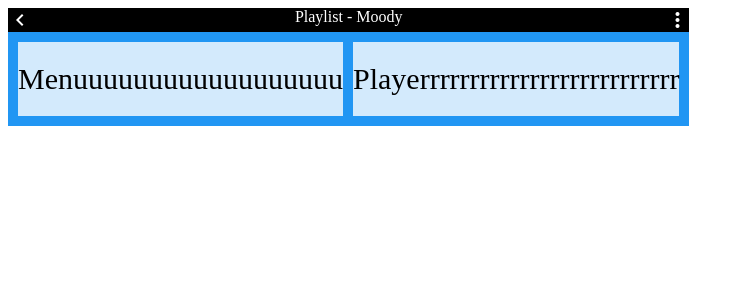
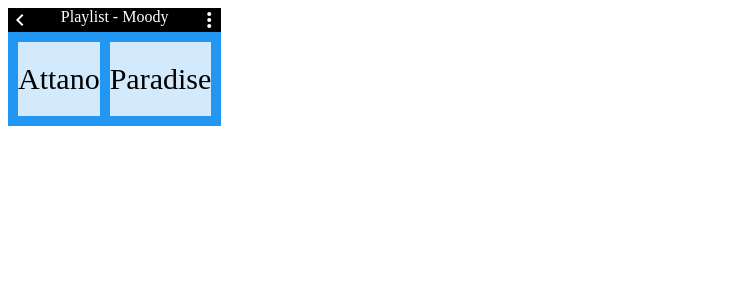
Before and after one commit to KerrikTheCleric/react-media-player, a React (Vite) app: page / in a window 1280 px wide. Shown: the top 300 px of the page, without its empty margins (0-744 px from the left). Built offline with nearby package versions, Linux system fonts and the light colour scheme.

Commit message:
Content from data

```diff
--- a/src/App.css
+++ b/src/App.css
@@ -1 +1,3 @@
-#wrapper { float: left; }
+#wrapper {
+    float: left;
+}
--- a/src/App.tsx
+++ b/src/App.tsx
@@ -2,6 +2,7 @@ import { ReactElement } from "react";
 import { Navbar } from "./components/Navbar";
 import { GridContainer } from "./components/GridContainer";
 import "./App.css";
+import { tracks } from "./data";
 
 export function App(): ReactElement {
 
@@ -9,7 +10,7 @@ export function App(): ReactElement {
     <>
       <div id="wrapper">
         <Navbar />
-        <GridContainer />
+        <GridContainer data={tracks.data} />
       </div>
     </>
   );
--- a/src/components/GridContainer.tsx
+++ b/src/components/GridContainer.tsx
@@ -1,14 +1,17 @@
 import { ReactElement } from "react";
 import { Navbar} from "./Navbar";
-
+import { ITrackMenuItemList } from "../interfaces";
 
 import "./GridContainer.css";
 
-export function GridContainer(): ReactElement {
+
+export function GridContainer({data}: ITrackMenuItemList): ReactElement {
+
+
     return (
         <div className="grid-container">
-            <div className="item1">Menuuuuuuuuuuuuuuuuuu</div>
-            <div className="item2">Playerrrrrrrrrrrrrrrrrrrrrrrrrr</div>
+            <div className="item1">{data[0].artist}</div>
+            <div className="item2">{data[0].name}</div>
         </div>
     );
 }
--- /dev/null
+++ b/src/data.ts
@@ -0,0 +1,12 @@
+import { ITrackMenuItemList} from "./interfaces";
+import testImage from "./assets/album_cover.png";
+
+export const tracks: ITrackMenuItemList = {
+    data: [
+        { artist: "Attano", name: "Paradise", image: testImage },
+        { artist: "Attano", name: "Paradise2", image: testImage },
+        { artist: "Attano", name: "Paradise3", image: testImage },
+        { artist: "Attano", name: "Paradise4", image: testImage },
+        { artist: "Attano", name: "Paradise5", image: testImage },
+    ]
+}
--- /dev/null
+++ b/src/interfaces.ts
@@ -0,0 +1,9 @@
+export interface ITrackMenuItemList{
+    data: ITrackMenuItem[];
+}
+
+export interface ITrackMenuItem{
+    artist: string;
+    name: string;
+    image: string;
+}
```
Also changed, not shown: src/components/TrackListItem.css (added), src/components/TrackListItem.tsx (added).
